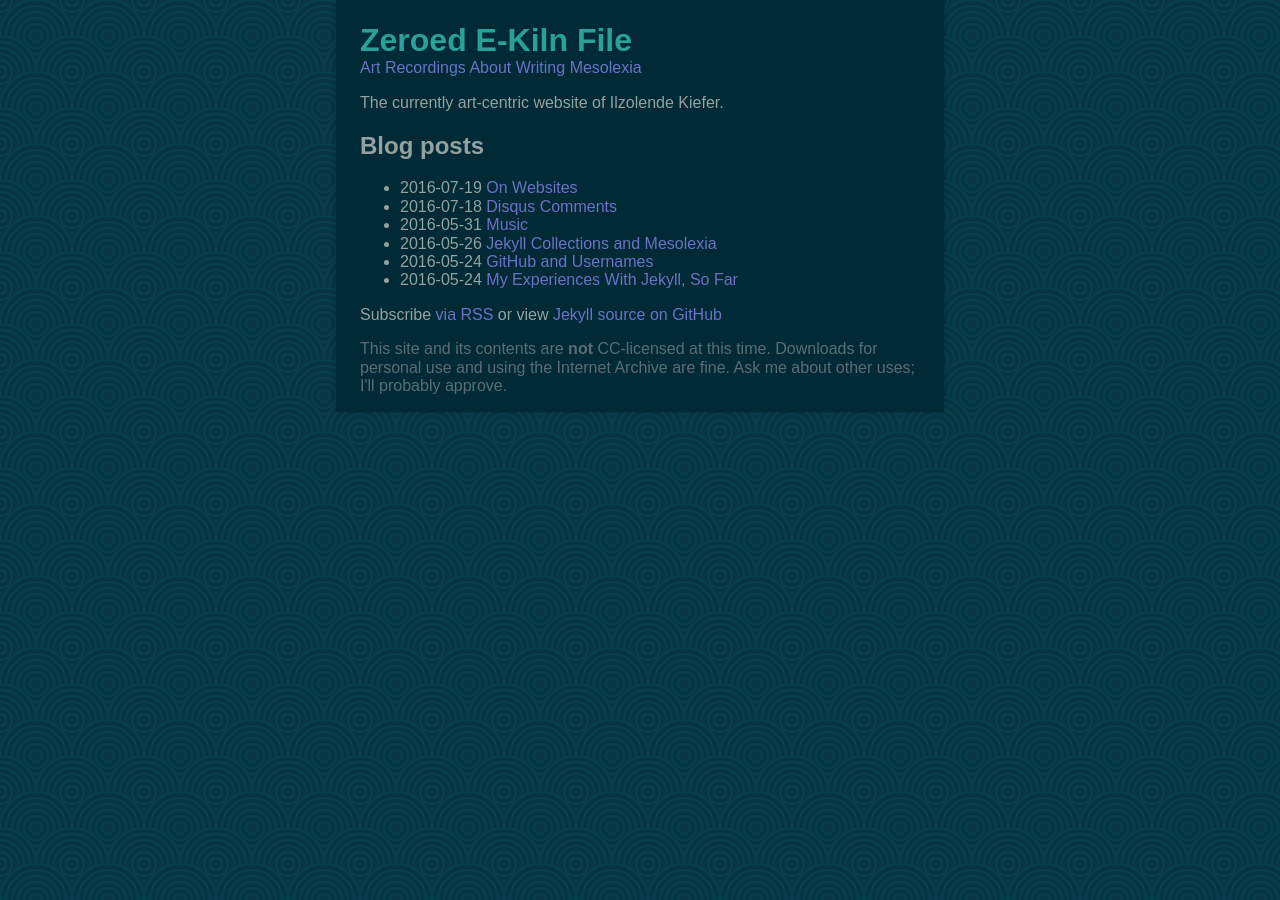
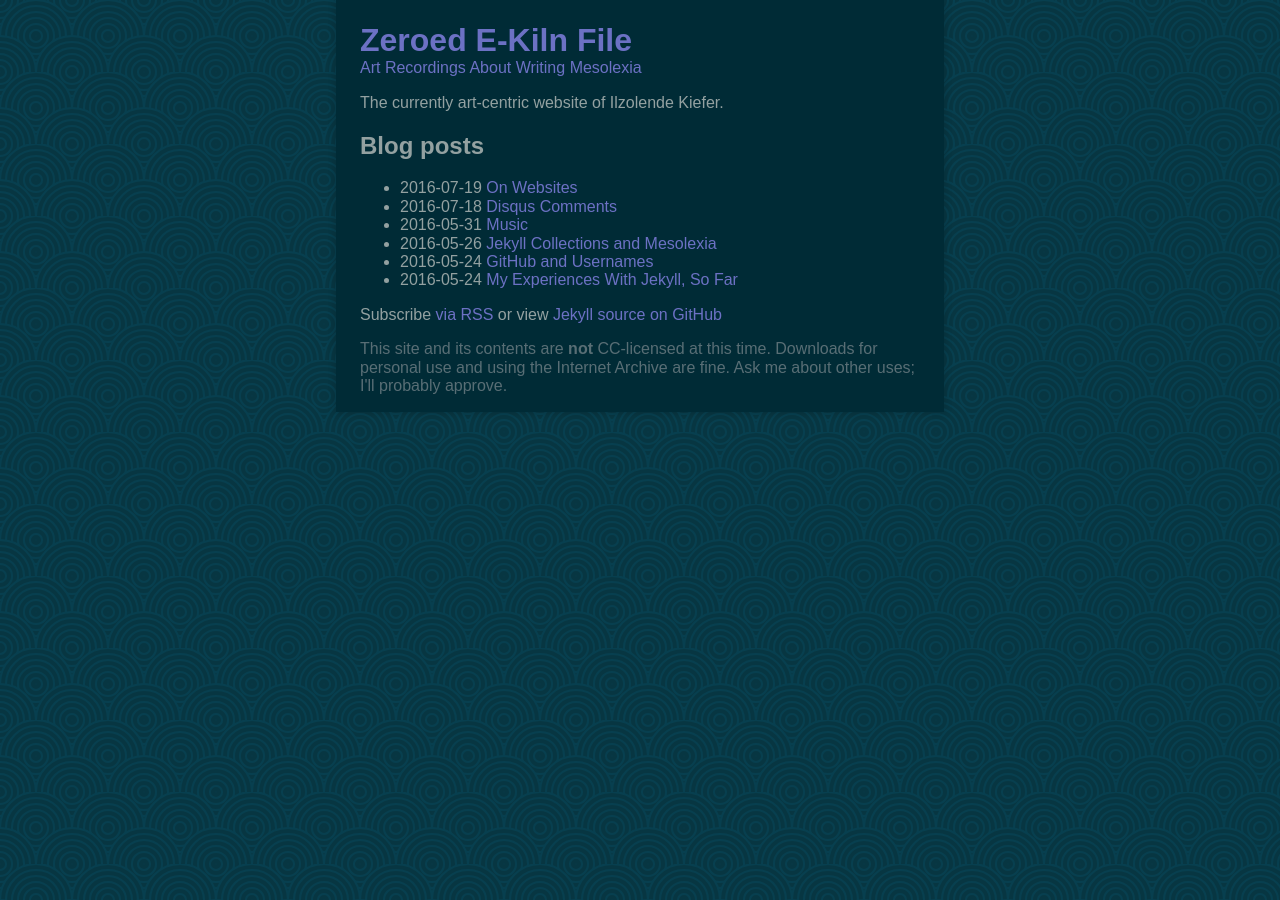
Before and after one commit to ilzolende/ilzolende.github.io, a Jekyll site: the page built from index.html, in a window 1280 px wide. Built offline with Jekyll 4.4.1, drawn with Linux system fonts in a browser that asks for light colours; some web fonts are replaced.

Commit message:
made the entire h1 a link

```diff
--- a/_includes/header.html
+++ b/_includes/header.html
@@ -1,5 +1,5 @@
 <header class="site-header">
-  <h1><a class="site-title" href="{{ site.baseurl }}/">{{ site.title }}</a></h1>
+  <a class="site-title" href="{{ site.baseurl }}/"><h1>{{ site.title }}</h1></a>
   <nav>
     {% assign sorted_pages = site.pages | sort: "ordering_priority" %}
     {% for my_page in sorted_pages %}
```
